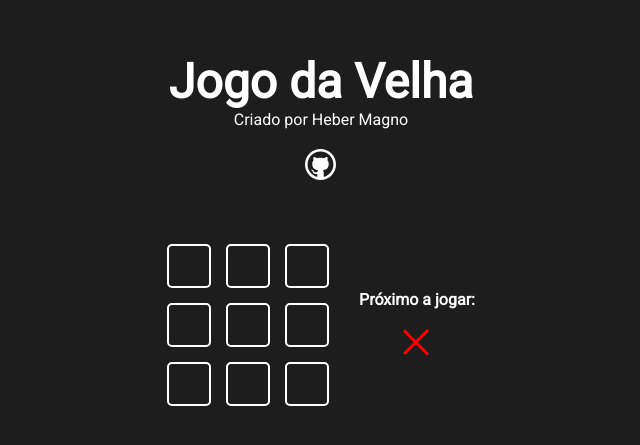
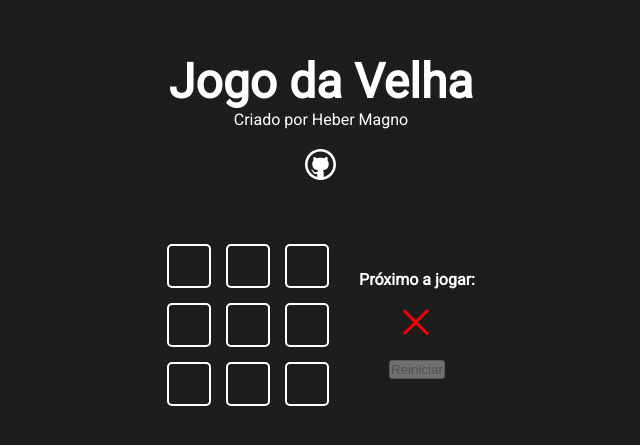
Before and after one commit to Heber-Reis/Jogo-da-Velha-React, a Next.js app: page / in a window 1280 px wide. Shown: the part 191-636 px from the top of the page, without its empty margins (319-959 px from the left). Built offline with nearby package versions, Linux system fonts and the light colour scheme.

Commit message:
criado botão reset

```diff
--- /dev/null
+++ b/src/components/Button/Button.jsx
@@ -0,0 +1,14 @@
+import styles from "./style.module.css";
+
+function Button ({children, onClick, disabled}) {
+  return(
+    <button
+      onClick={onClick}
+      className={styles.Button}
+      disabled={disabled}>
+        {children}
+    </button>
+  )
+}
+
+export default Button;
--- a/src/components/game/Game.jsx
+++ b/src/components/game/Game.jsx
@@ -3,7 +3,7 @@
 import styles from "./style.module.css";
 
 import GameOption from "../gameoption/GameOption";
-import Icon from "../icon/icon";
+import GameInfo from "../gameInfo/GameInfo";
 
 const winnerTable = [
   [0,1,2],
@@ -35,8 +35,12 @@
       const values = line.map((pos) => gameState[pos]);
       const sum = values.reduce((acumulated, value) => acumulated+value);
       if( Math.abs(sum) === 3) setWinner(sum/ 3);
-      console.log(sum/3);
     })
+  }
+
+  const handleReset = () => {
+    setGameState(Array(9).fill(0));
+    setWinner(0)
   }
 
   useEffect(() => {
@@ -57,15 +61,11 @@
           )
         }
       </div>
-      <div className={styles.gameInfo}>
-        <h4>Próximo a jogar:</h4>
-        {
-          currentPlayer === 1 && <Icon iconName="circle"/>
-        }
-        {
-          currentPlayer === -1 && <Icon iconName="x"/>
-        }
-      </div>
+      <GameInfo
+        currentPlayer={currentPlayer}
+        winner={winner}
+        onReset = {handleReset}
+      />
     </div>
 
   )
--- /dev/null
+++ b/src/components/gameInfo/GameInfo.jsx
@@ -0,0 +1,47 @@
+import styles from "./style.module.css"
+
+import Icon from "../icon/icon";
+import Button from "../Button/Button";
+
+function GameInfo ({currentPlayer, winner, onReset}) {
+
+  const shouldEnableButton = () => {
+    if(winner !== 0) return true;
+  }
+
+  return(
+    <div className={styles.gameInfo}>
+      {
+        winner === 0 &&
+          <>
+            <h4>Próximo a jogar:</h4>
+            {
+              currentPlayer === 1 && <Icon iconName="circle"/>
+            }
+            {
+              currentPlayer === -1 && <Icon iconName="x"/>
+            }
+          </>
+      }
+      {
+        winner !== 0 &&
+          <>
+            <h4>Fim de jogo! Campeão:</h4>
+            {
+              winner === 1 && <Icon iconName="circle" />
+            }
+            {
+              winner === -1 && <Icon iconName="x" />
+            }
+          </>
+      }
+      <Button
+        onClick={onReset}
+        disabled={!shouldEnableButton()}>
+          Reiniciar
+      </Button>
+    </div>
+  )
+}
+
+export default GameInfo;
--- /dev/null
+++ b/src/components/gameInfo/style.module.css
@@ -0,0 +1,6 @@
+.gameInfo{
+  display: flex;
+  flex-direction: column;
+  align-items: center;
+  gap: 20px;
+}
```
Also changed, not shown: src/components/Button/style.module.css (added).
